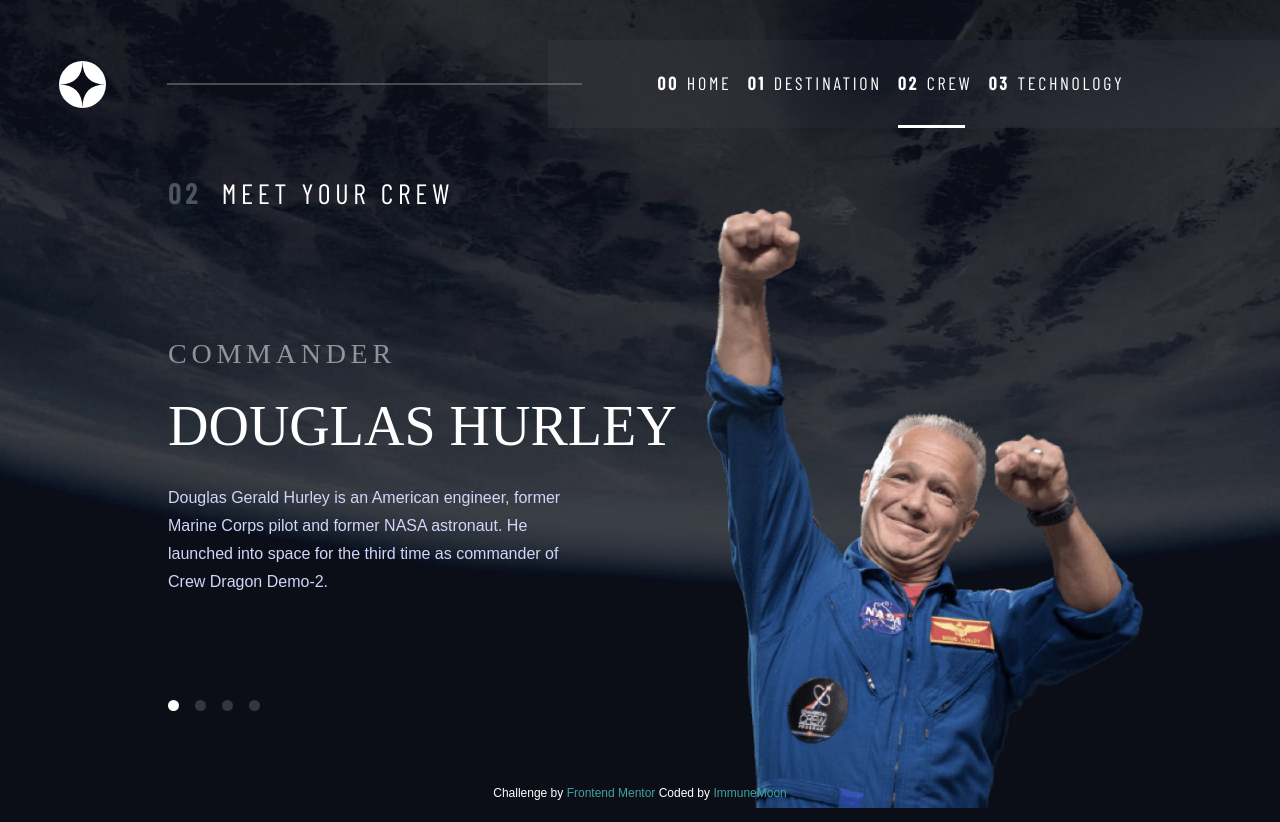
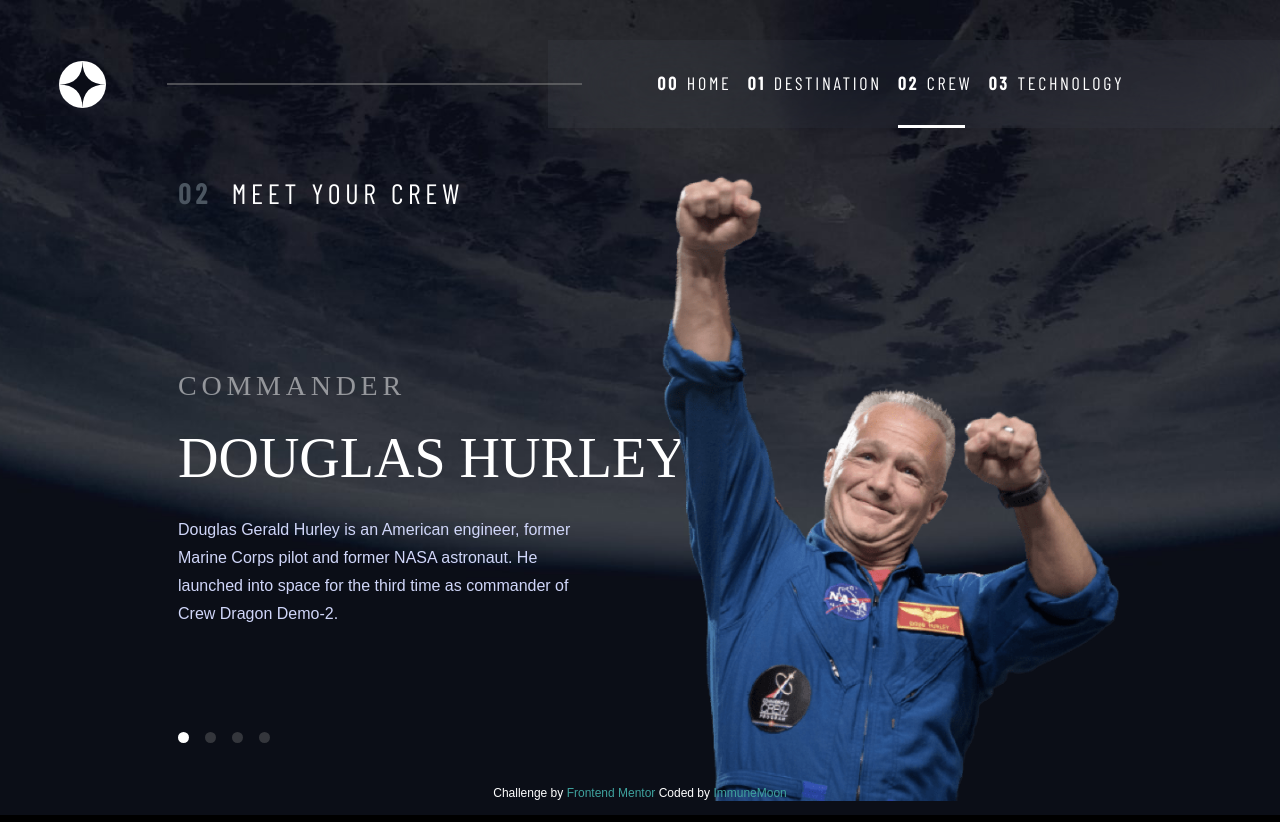
Before and after one commit to ImmuneMoon/space-tourism-website, a React (Create React App) app: page /crew in a window 1280 px wide. Built offline with nearby package versions, Linux system fonts and the light colour scheme; a web font is replaced by a local one.

Commit message:
still tweaking the CSS
work was on crew page mostly

```diff
--- a/src/components/Crew.jsx
+++ b/src/components/Crew.jsx
@@ -33,8 +33,7 @@ const Content = createGlobalStyle`
 
 const Main = styled.main`
     display: flex;
-    justify-content: center;
-    align-content: center;
+    justify-content: space-between;
 
     @media (max-width: 1025px) {
         flex-direction: column;
@@ -45,44 +44,29 @@ const Main = styled.main`
 `;
 
 const L_container = styled.div`
+    display: inline-block;
     height: fit-content;
+    width: auto;
 
+    @media (max-width: 1025px) {
+        margin: 0 auto;
+	}
     @media (max-width: 650px) {
         margin-bottom: 9rem;
     }
 `;
 
 const Heading = styled.div`
-    @media (max-width: 650px) {
+    @media (max-width: 1025px) {
         display: none;
     }
 `;
 
-const R_container = styled.div`
-    height: 100%;
-    width: 100%;
-    margin-top: 5rem;
-    @media (max-width: 1025px) {
-        height: fit-content;
-        margin: 0;
-	}
-    @media (max-width: 650px) {
-    }
-
-`;
-
-const PhoneHeading = styled.div`
-    display: none;
-    @media (max-width: 650px) {
-        display: flex;
-    }
-`;
-
 const Crew_container = styled.div`
+    width: fit-content;
     display: flex;
-    justify-content: center;
-    align-items: center;
-    margin-left: 10.5rem;
+    flex-direction: column;
+    margin: 7rem 0 0 35%;
 
     @media (max-width: 1025px) {
 		width: 100%;
@@ -91,7 +75,7 @@ const Crew_container = styled.div`
 `;
 
 const Crew_info_container = styled.div`
-    width: 25rem;
+    width: auto;
 
     @media (max-width: 1025px) {
         display: flex;
@@ -112,10 +96,38 @@ const Crewmember = styled.div`
 	}
 `;
 
+const R_container = styled.div`
+    display: flex;
+    flex-direction: column;
+    height: auto;
+    width: fit-content;
+    @media (max-width: 1025px) {
+        height: fit-content;
+        margin: 0 auto;
+	}
+    @media (max-width: 650px) {
+    }
+
+`;
+
+const PhoneHeading = styled.div`
+    display: none;
+
+    @media (max-width: 650px) {
+        display: flex;
+    }
+`;
+
 const Crew_img_container = styled.div`
     display: flex;
     justify-content: center;
-    align-items: end;
+    align-items: flex-end;
+    margin-top: auto;
+    padding: 3rem 10rem 0 3rem;
+
+    @media (max-width: 1025px) {
+        padding: 0;
+	}
 `;
 
 const DougImg = styled.img`
@@ -127,9 +139,10 @@ const DougImg = styled.img`
             return '500px';
                 case 'desktop':
             default:
-                return '600px';
+                return '625px';
         }
     }};
+width: auto;
 `
 
 const MarkImg = styled.img`
@@ -144,6 +157,7 @@ const MarkImg = styled.img`
                 return '550px';
         }
     }};
+    width: auto;
 `
 
 const VictorImg = styled.img`
@@ -158,6 +172,7 @@ const VictorImg = styled.img`
                 return '550px';
         }
     }};
+    width: auto;
 `
 
 const AnouImg = styled.img`
@@ -172,6 +187,7 @@ const AnouImg = styled.img`
                 return '550px';
         }
     }};
+    width: auto;
 `
 
 const Crew_nav_container = styled.div`
--- a/src/components/Crew_anoushe.jsx
+++ b/src/components/Crew_anoushe.jsx
@@ -11,7 +11,7 @@ function anoushe() {
                 <h3 id="crew-name">
                     ANOUSHEH&nbsp;ANSARI
                 </h3>
-                <p id="information">
+                <p id="information" className="crew-info">
                     Anousheh Ansari is an Iranian American engineer and co-founder of Prodea Systems. Ansari was the
                     fourth self-funded space tourist, the first self-funded woman to fly to the ISS, and the first
                     Iranian in space.
--- a/src/components/Crew_douglas.jsx
+++ b/src/components/Crew_douglas.jsx
@@ -10,7 +10,7 @@ function doug() {
                 <h3 id="crew-name">
                     DOUGLAS&nbsp;HURLEY
                 </h3>
-                <p id="information">
+                <p id="information" className="crew-info">
                     Douglas Gerald Hurley is an American engineer, former Marine Corps pilot and former NASA
                     astronaut. He launched into space for the third time as commander of Crew Dragon Demo-2.
                 </p>
--- a/src/components/Crew_mark.jsx
+++ b/src/components/Crew_mark.jsx
@@ -10,7 +10,7 @@ function mark() {
                 <h3 id="crew-name">
                     MARK&nbsp;SHUTTLEWORTH
                 </h3>
-                <p id="information">
+                <p id="information" className="crew-info">
                     Mark Richard Shuttleworth is the founder and CEO of Canonical, the company behind the Linux-based
                     Ubuntu operating system. Shuttleworth became the first South African to travel to space as a space
                     tourist.
--- a/src/components/Crew_victor.jsx
+++ b/src/components/Crew_victor.jsx
@@ -10,7 +10,7 @@ function victor() {
                 <h3 id="crew-name">
                     VICTOR&nbsp;GLOVER
                 </h3>
-                <p id="information">
+                <p id="information" className="crew-info">
                     Pilot on the first operational flight of the SpaceX Crew Dragon to the International Space Station.
                     Glover is a commander in the U.S. Navy where he pilots an F/A-18. He was a crew member of Expedition 64,
                     and served as a station systems flight engineer.
--- a/src/components/Destination.jsx
+++ b/src/components/Destination.jsx
@@ -28,6 +28,10 @@ const Content = createGlobalStyle`
       }
     }};
   }
+`;
+
+const Main = styled.main`
+	padding-bottom: 4rem;
 `;
 
 const Location_container = styled.div`
@@ -182,7 +186,7 @@ function Destination() {
     return (
         <>
             <Content theme={theme}/>
-            <main>
+            <Main>
                 <div>
                     <div className="pg-heading">
                         <p id="pg-num">
@@ -226,7 +230,7 @@ function Destination() {
                   </Info_container>
                 </R_container>
                 </Location_container>
-            </main>
+            </Main>
         </>
     );
 }
--- a/src/components/Technology.jsx
+++ b/src/components/Technology.jsx
@@ -32,8 +32,7 @@ const Content = createGlobalStyle`
 `;
 
 const Main = styled.main`
-    height: 100%;
-    width: 100%;
+    padding-bottom: 4.65rem;
 `;
 
 const Tech_section = styled.section`
--- a/src/index.css
+++ b/src/index.css
@@ -54,7 +54,7 @@ main {
 }
 
 .pg-heading {
-	margin: 3rem 0 5rem 10.5rem;
+	margin: 3rem 0 5rem 35%;
 	display: flex;
 	flex-direction: row;
 	align-items: center;
@@ -123,7 +123,7 @@ Destination page CSS
 /* Planet information container */
 #info {
 	width: 27rem;
-	margin: 3rem 0 8rem 0;
+	margin-top: 3rem;
 }
 
 
@@ -212,18 +212,6 @@ Crew page CSS
 	margin-top: 3rem;
 }
 
-/* Left half of crewmwmber component */
-div[name="l-container"] {
-	margin: 5rem 0 5rem 0;
-}
-
-/* Right half of crewmwmber component */
-div[name="r-container"] {
-	position: absolute;
-	bottom: 0;
-	z-index: -10;
-}
-
 /* Crew member title */
 #crew-title {
 	font-size: 28px;
@@ -244,11 +232,7 @@ div[name="r-container"] {
 }
 
 /* Crew member's information*/
-p[name="crew-info"] {
-	color: #D0D6F9;
-	font-size: 16px;
-	line-height: 1.75;
-	margin: 0;
+.crew-info{
 	height: 10rem;
 	width: 25rem;
 }
```
